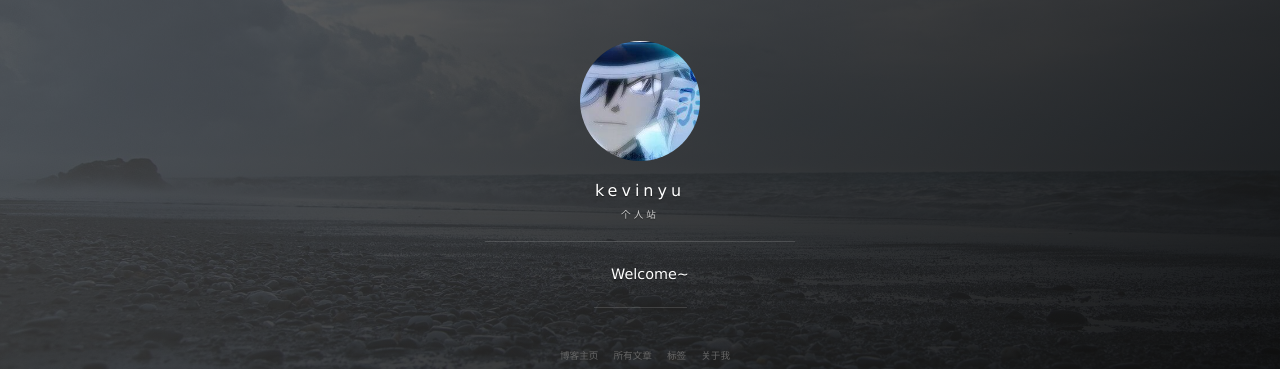
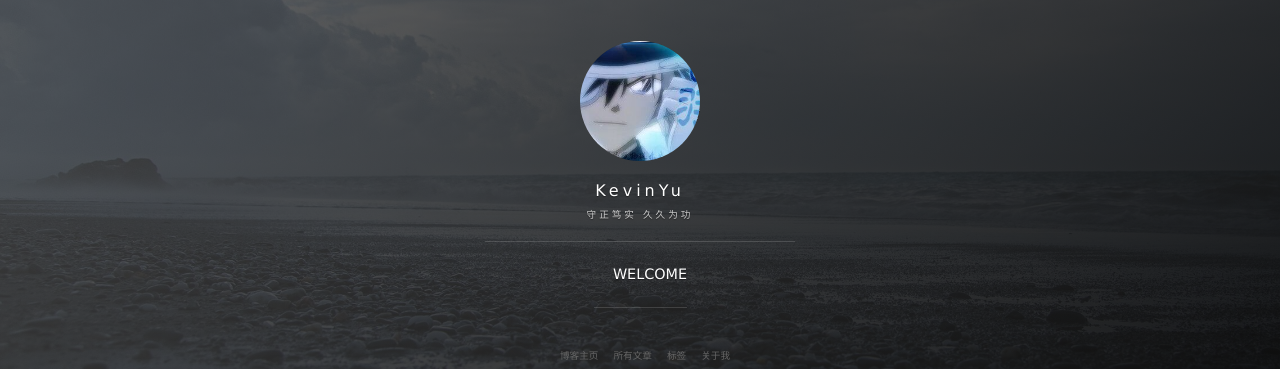
Before and after one commit to kevinyu1949/kevinyu1949.github.io, a Jekyll site: the page built from index.html, in a window 1280 px wide. Shown: the part 242-611 px from the top of the page. Built offline with Jekyll 4.4.1, drawn with Linux system fonts in a browser that asks for light colours; nearby versions of some CDN libraries; the list of posts is cut into pages by our own code; comment, search, counter and statistics services are not loaded; some of the changed text lies outside the part shown.

Commit message:
Update _config.yml

```diff
--- a/_config.yml
+++ b/_config.yml
@@ -1,11 +1,11 @@
 # Basic
-title: kevinyu
-subtitle: 个人站
-description: Welcome~
+title: KevinYu
+subtitle: 守正笃实 久久为功
+description: WELCOME
 # 头像里面的标题
-avatarTitle: kevinyu
+avatarTitle: KevinYu
 # 头像里面的描述
-avatarDesc: 图形学/机器学习/Android平台
+avatarDesc: 计算机视觉|机器学习|视频图像处理|Linux
 url: "http://baixin.io"
 
 # Comment
```
